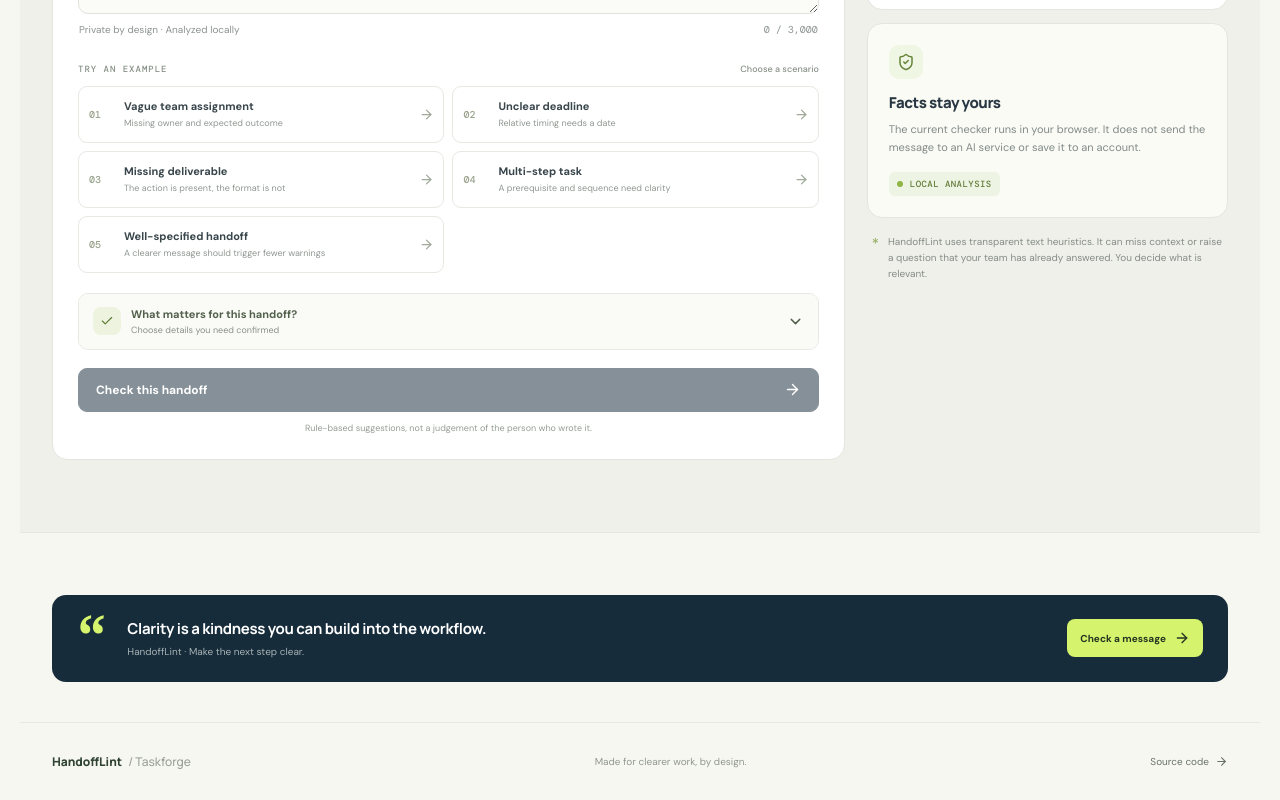
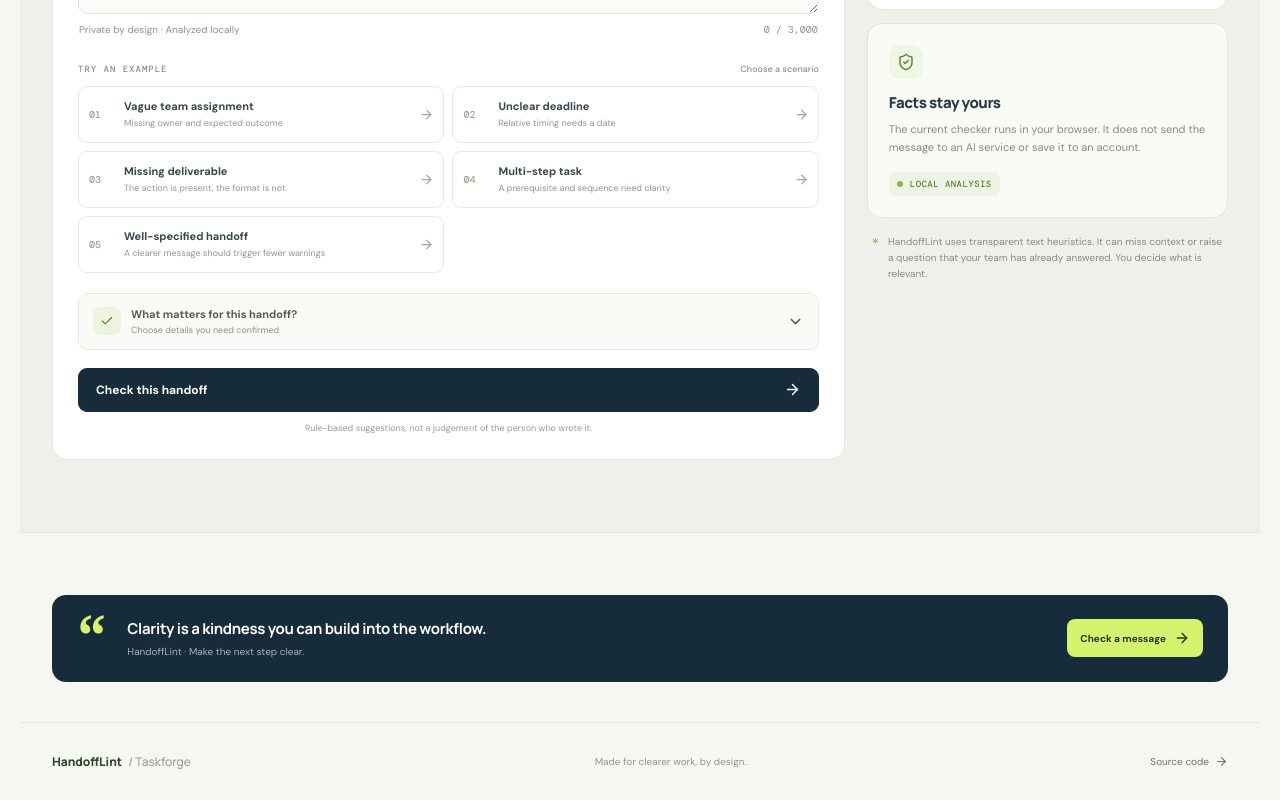
Before and after one commit to gourav-ai-engineer/Taskforge, a React (Vite) app: page / in a window 1280 px wide. Shown: the part 1037-1837 px from the top of the page. Built offline with nearby package versions, Linux system fonts and the light colour scheme.

Commit message:
Keep validation actionable and remove unused state

```diff
--- a/src/App.tsx
+++ b/src/App.tsx
@@ -116,8 +116,6 @@ function App() {
     : message.length > MAX_MESSAGE_LENGTH
       ? "Keep the message under " + MAX_MESSAGE_LENGTH.toLocaleString() + " characters."
       : "";
-
-  const requiredLabels = requiredFields.map((field) => FIELD_LABELS[field].replace(" / expected outcome", ""));
 
   function toggleRequired(field: FieldKey) {
     setRequiredFields((current) =>
@@ -317,7 +315,7 @@ function App() {
                 </div>}
               </div>
 
-              <button className="primary-button analyze-button" type="button" onClick={runAnalysis} disabled={Boolean(blockingError)}>
+              <button className="primary-button analyze-button" type="button" onClick={runAnalysis}>
                 Check this handoff <ArrowRight size={17} aria-hidden="true" />
               </button>
               <p className="button-disclaimer">Rule-based suggestions, not a judgement of the person who wrote it.</p>
```
